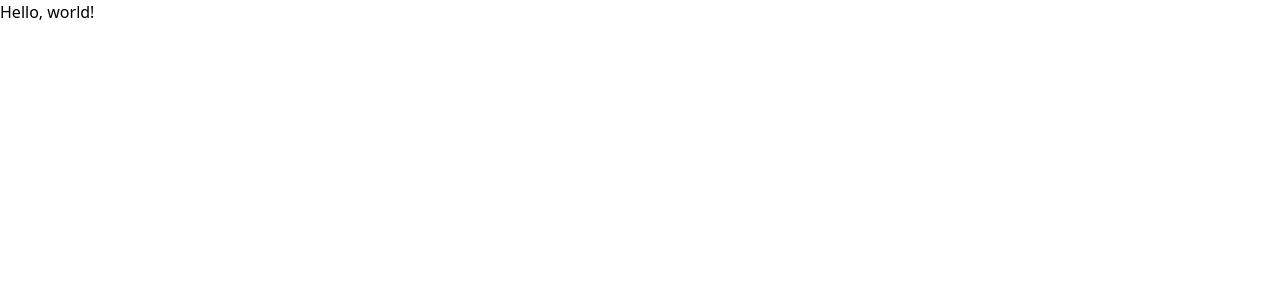
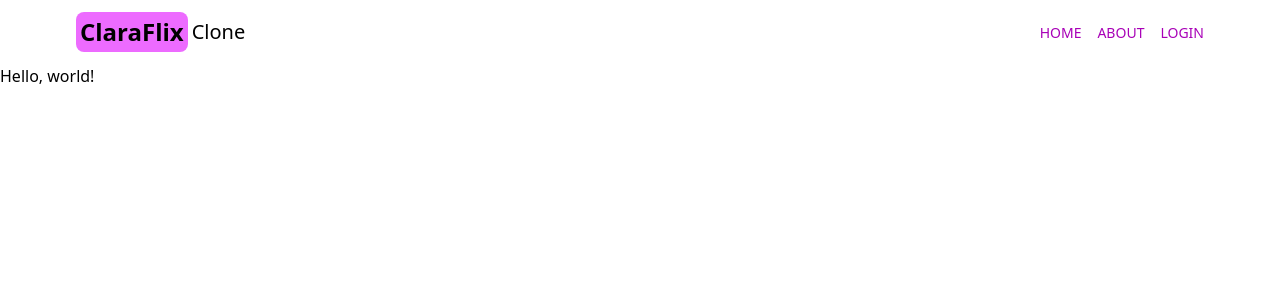
Before and after one commit to AnaClara-Amorim/projetonext, a Next.js app: page / in a window 1280 px wide. Shown: the top 300 px of the page. Built offline with nearby package versions, Linux system fonts and the light colour scheme.

Commit message:
Adicionado header

```diff
--- a/src/app/layout.js
+++ b/src/app/layout.js
@@ -1,5 +1,6 @@
 import { Geist, Geist_Mono } from "next/font/google";
 import "./globals.css";
+import Header from '@/components/Header'
 
 const geistSans = Geist({
   variable: "--font-geist-sans",
@@ -22,6 +23,7 @@
       <body
         className={`${geistSans.variable} ${geistMono.variable} antialiased`}
       >
+        <Header />
         {children}
       </body>
     </html>
--- /dev/null
+++ b/src/components/Header.jsx
@@ -0,0 +1,25 @@
+import React from 'react'
+import MenuItem from './MenuItem'
+import {AiFillHome} from 'react-icons/ai';
+import {BsFillInfoCircleFill} from 'react-icons/bs';
+import { IoMdLogIn } from "react-icons/io";
+import Link from 'next/link';
+
+export default function Header() {
+  return (
+    <div className='flex justify-between items-center p-3 max-w-6xl mx-auto'>
+
+    <Link href={"/"} className='flex gap-1 items-center'>
+      <span className='text-2xl font-bold bg-fuchsia-400 py-1 px-1 rounded-lg'>ClaraFlix</span>
+      <span className='text-xl hidden sm:inline'>Clone</span>
+    </Link>
+
+    <div className='flex gap-4'>
+      <MenuItem title="home" address="/" Icon={AiFillHome} />
+      <MenuItem title="about" address="/about" Icon={BsFillInfoCircleFill} />
+      <MenuItem title="login" address="/login" Icon={IoMdLogIn} />
+    </div>
+
+    </div>
+  )
+}
--- /dev/null
+++ b/src/components/MenuItem.jsx
@@ -0,0 +1,11 @@
+import Link from 'next/link'
+import React from 'react'
+
+export default function MenuItem( {title, address, Icon} ) {
+  return (
+    <Link href={address} className='hover: text-fuchsia-700'>
+      <Icon className= 'text-2xl sm:hidden'/>
+      <p className='uppercase hidden sm:inline text-sm'>{title}</p>
+    </Link>
+  );
+}
```
Also changed, not shown: package.json (+4 -3 lines), 1 other file (tests, documents, lock files or other folders).
